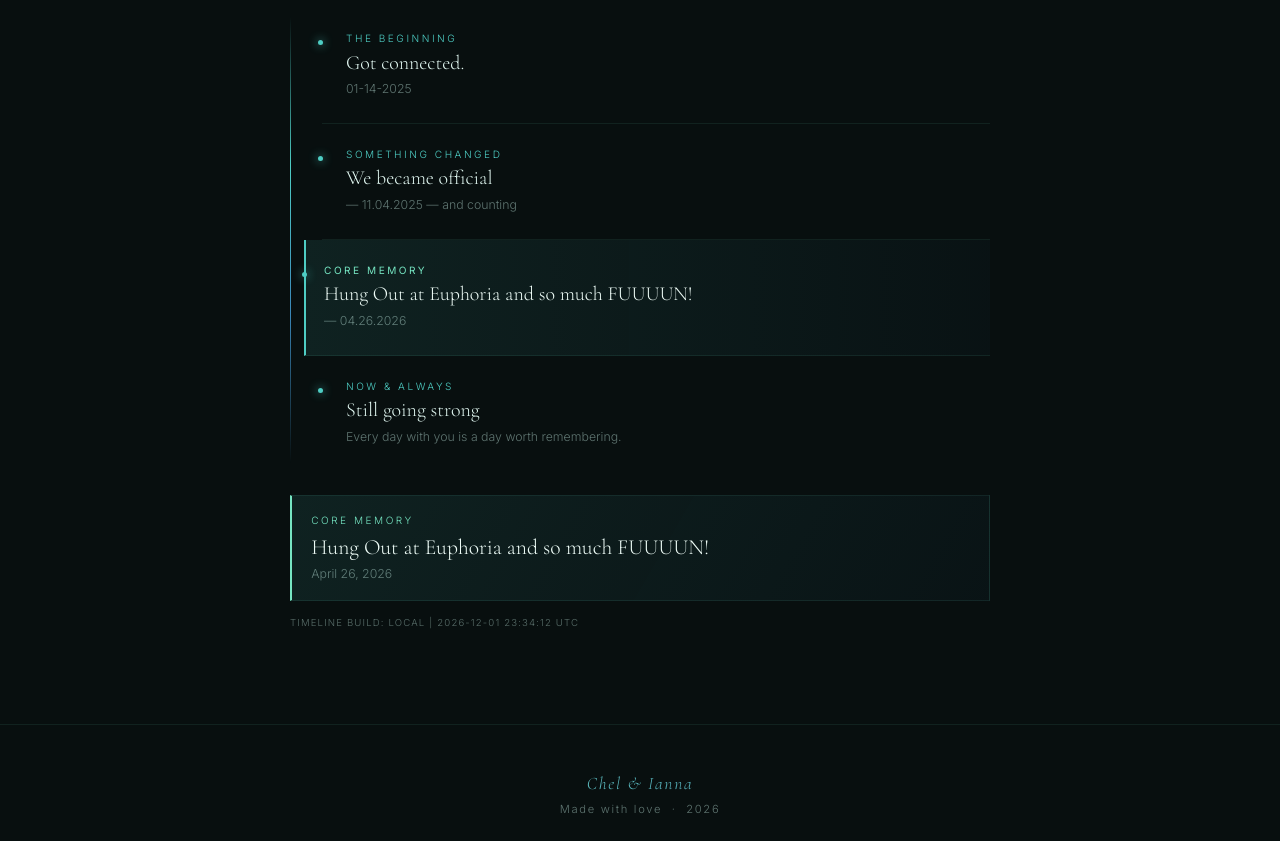
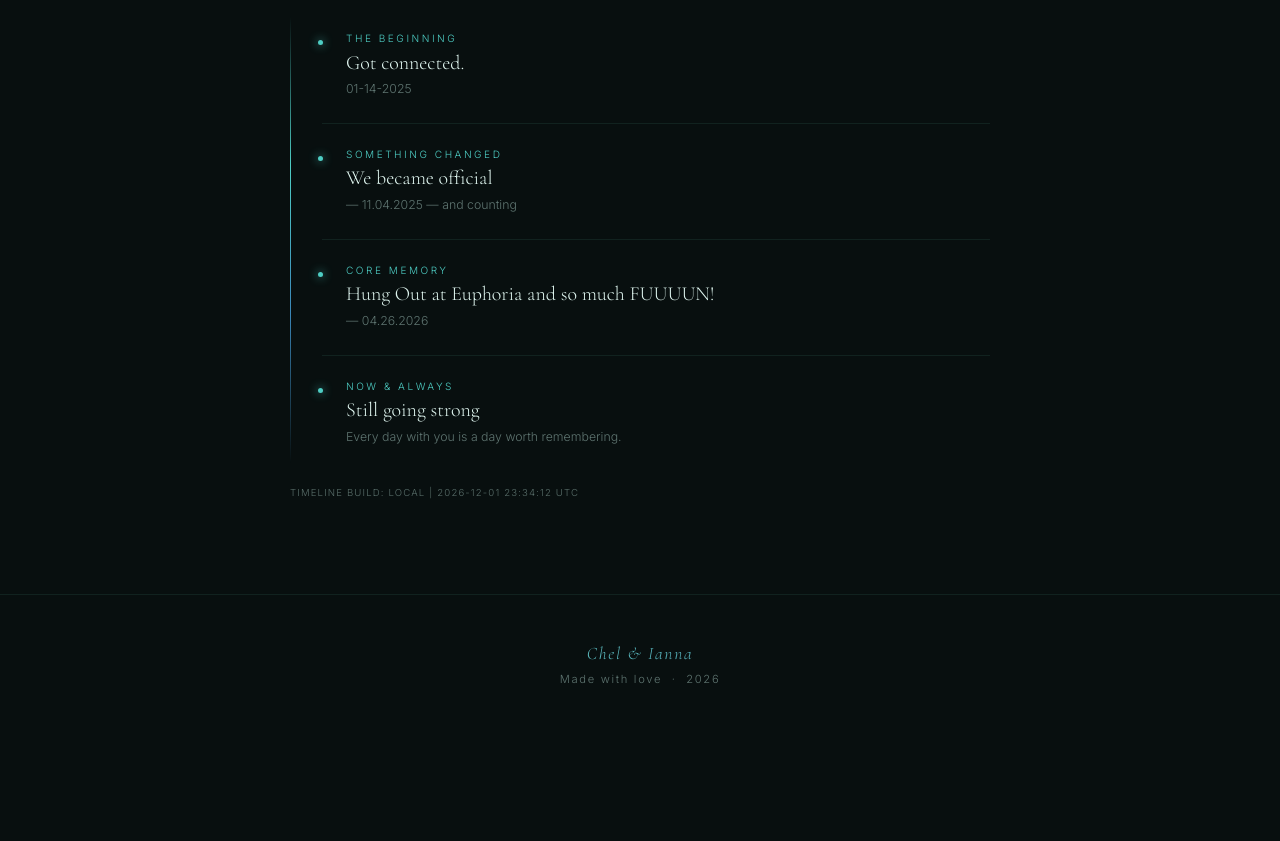
Before and after one commit to Wysi-Chel/gallery, a Flask app: page / in a window 1280 px wide. Shown: the part 2840-3681 px from the top of the page. After the commit the page ends 3523 px from the top, so only its background shows below. Run offline with Flask 3, Linux system fonts and the light colour scheme; data that the repository does not hold is empty; some libraries are stand-ins or nearby versions.

Commit message:
core memory add

```diff
--- a/templates/index.html
+++ b/templates/index.html
@@ -629,7 +629,7 @@
         <p class="timeline-event">We became official</p>
         <p class="timeline-note"> — 11.04.2025 — and counting</p>
       </div>
-      <div class="timeline-item core-memory">
+      <div class="timeline-item">
         <p class="timeline-date">Core Memory</p>
         <p class="timeline-event">Hung Out at Euphoria and so much FUUUUN!</p>
         <p class="timeline-note"> — 04.26.2026</p>
@@ -639,11 +639,6 @@
         <p class="timeline-event">Still going strong</p>
         <p class="timeline-note">Every day with you is a day worth remembering.</p>
       </div>
-    </div>
-    <div class="core-memory-card">
-      <p class="label">Core Memory</p>
-      <p class="event">Hung Out at Euphoria and so much FUUUUN!</p>
-      <p class="date">April 26, 2026</p>
     </div>
     <p class="timeline-debug">Timeline Build: {{ template_version or 'unknown' }}</p>
   </div>
```
